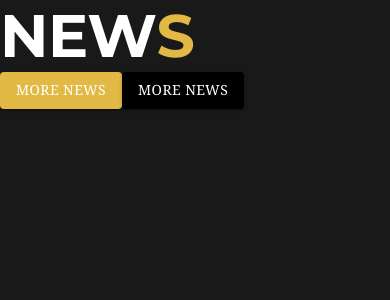
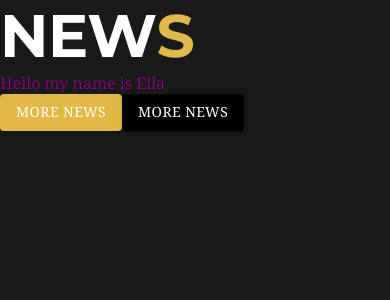
Before and after one commit to EllaMiri/ClimaxMusicEmpire, a Next.js app: page /News in a window 390 px wide. Shown: the top 300 px of the page. Built offline with nearby package versions, Linux system fonts and the light colour scheme.

Commit message:
created breakpoints template
Co-authored-by: Anna Özmehak <A-Ozmehak@users.noreply.github.com>

```diff
--- a/pages/News.jsx
+++ b/pages/News.jsx
@@ -1,17 +1,22 @@
 import { Button, Typography } from "@mui/material";
 
 const News = () => {
+  const style = {
+    color: { xs: "purple", sm: "red", md: "blue", lg: "pink", xl: "orange" },
+  };
   return (
     <div>
       <div style={{ display: "flex" }}>
-        <Typography variant="h2" component="h1">
+        <Typography variant="h2" component="h2">
           NEW
         </Typography>
         <Typography component="h2" variant="h2" style={{ color: "#E2B945" }}>
           S
         </Typography>
       </div>
-
+      <Typography sx={style} variant="p" component="p">
+        Hello my name is Ella
+      </Typography>
       <Button variant="contained" color="primary">
         More news
       </Button>
```
